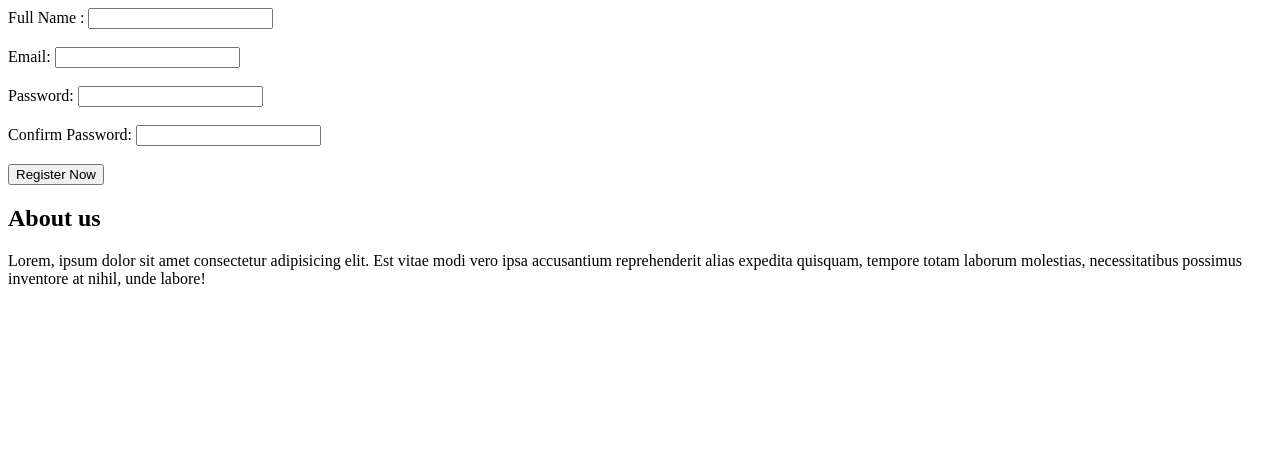
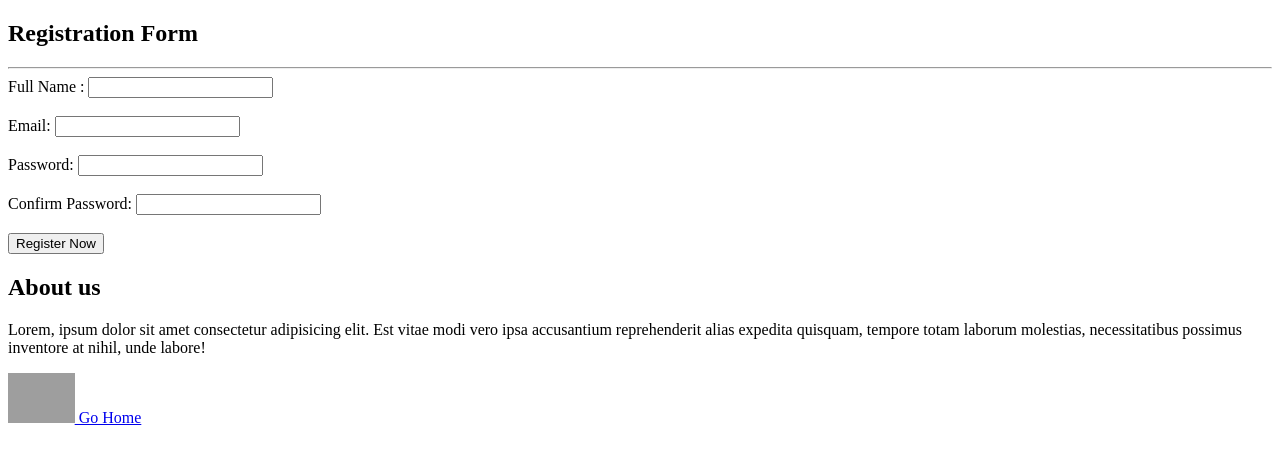
Before and after one commit to pratikshaingale/icp8.0-html-group-project-1, a plain HTML site: page about.html in a window 1280 px wide. Drawn offline with Linux system fonts and the light colour scheme; grey boxes are pictures that could not be loaded.

Commit message:
update about page

```diff
--- a/about.html
+++ b/about.html
@@ -6,6 +6,8 @@
     <title> About</title>
 </head>
 <body>
+    <h2>Registration Form </h2>
+    <hr>
     <form>
         <label for="fullname">Full Name :</label>
         <input type="text" id="fullname" required/><br><br>
@@ -25,5 +27,9 @@
             inventore at nihil, unde labore!
         </p>
     </div>
+    <a href="index.html">
+        <img src="https://cdn-icons-png.flaticon.com/128/5974/5974636.png" height="50"/>
+        Go Home
+    </a>
 </body>
 </html>
```
